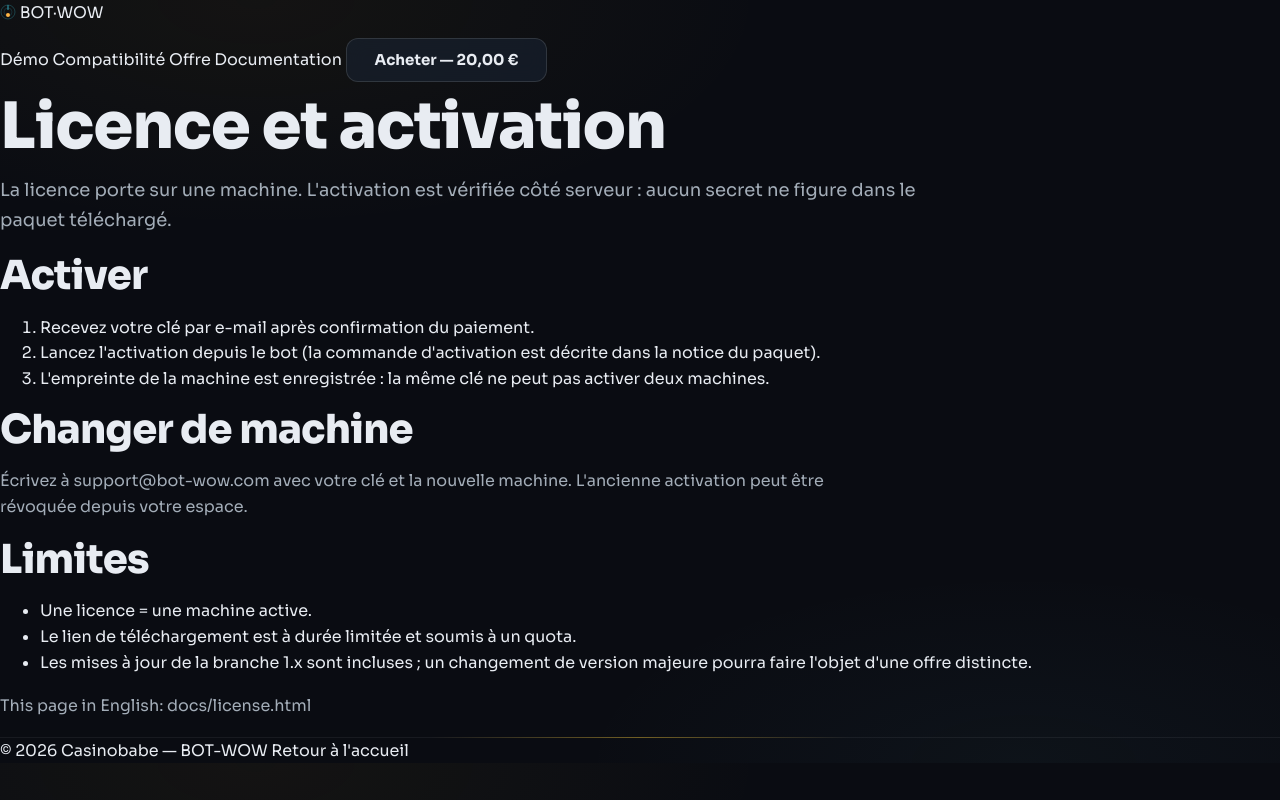
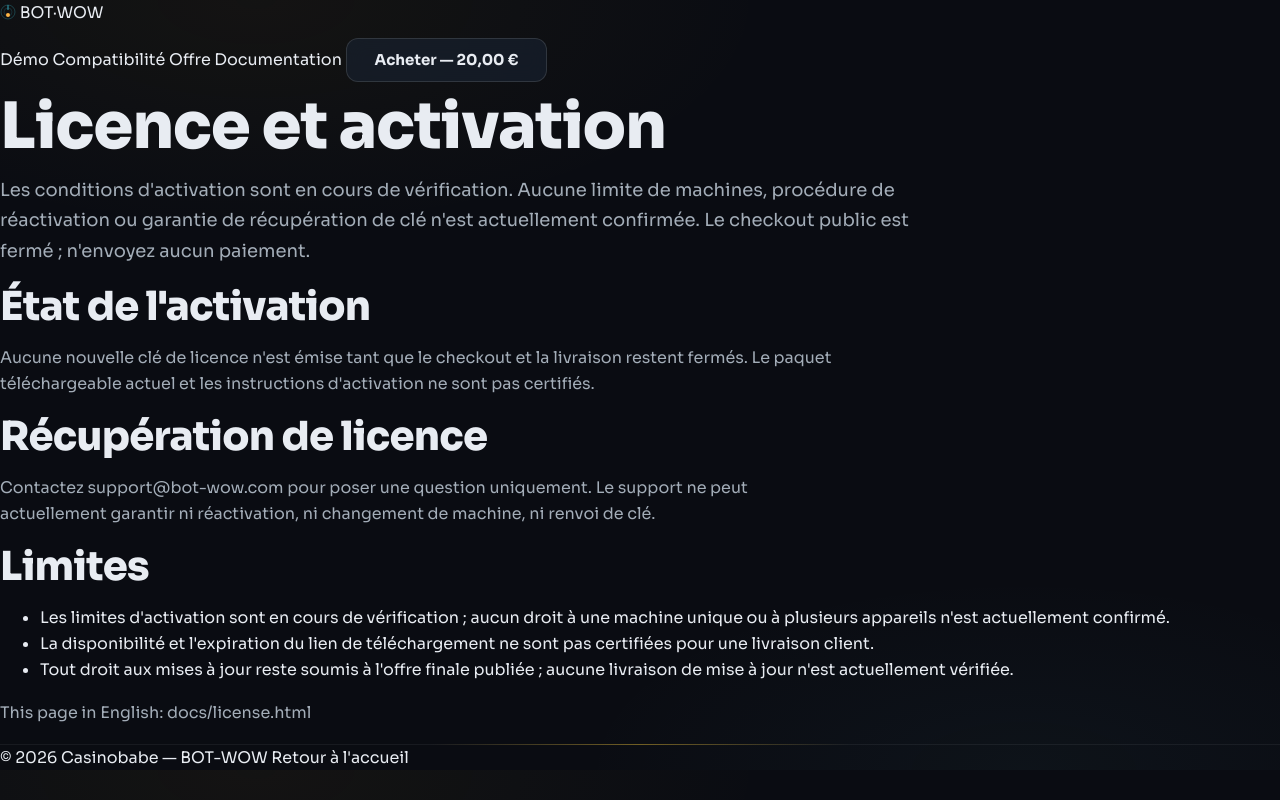
Before and after one commit to aveca/bot-wow, a website: page docs/fr/license.html in a window 1280 px wide. Drawn offline with Linux system fonts and the light colour scheme.

Commit message:
fix(copy): qualify unverified French licence and activation terms

```diff
--- a/docs/fr/license.html
+++ b/docs/fr/license.html
@@ -41,20 +41,16 @@
   <div class="wrap">
     <div class="panel">
       <h1>Licence et activation</h1>
-      <p class="lead">La licence porte sur une machine. L'activation est vérifiée côté serveur : aucun secret ne figure dans le paquet téléchargé.</p>
-      <h2>Activer</h2>
-      <ol>
-        <li>Recevez votre clé par e-mail après confirmation du paiement.</li>
-        <li>Lancez l'activation depuis le bot (la commande d'activation est décrite dans la notice du paquet).</li>
-        <li>L'empreinte de la machine est enregistrée : la même clé ne peut pas activer deux machines.</li>
-      </ol>
-      <h2>Changer de machine</h2>
-      <p>Écrivez à <a href="mailto:support@bot-wow.com">support@bot-wow.com</a> avec votre clé et la nouvelle machine. L'ancienne activation peut être révoquée depuis votre espace.</p>
+      <p class="lead">Les conditions d'activation sont en cours de vérification. Aucune limite de machines, procédure de réactivation ou garantie de récupération de clé n'est actuellement confirmée. Le checkout public est fermé ; n'envoyez aucun paiement.</p>
+      <h2>État de l'activation</h2>
+      <p>Aucune nouvelle clé de licence n'est émise tant que le checkout et la livraison restent fermés. Le paquet téléchargeable actuel et les instructions d'activation ne sont pas certifiés.</p>
+      <h2>Récupération de licence</h2>
+      <p>Contactez <a href="mailto:support@bot-wow.com">support@bot-wow.com</a> pour poser une question uniquement. Le support ne peut actuellement garantir ni réactivation, ni changement de machine, ni renvoi de clé.</p>
       <h2>Limites</h2>
       <ul>
-        <li>Une licence = une machine active.</li>
-        <li>Le lien de téléchargement est à durée limitée et soumis à un quota.</li>
-        <li>Les mises à jour de la branche 1.x sont incluses ; un changement de version majeure pourra faire l'objet d'une offre distincte.</li>
+        <li>Les limites d'activation sont en cours de vérification ; aucun droit à une machine unique ou à plusieurs appareils n'est actuellement confirmé.</li>
+        <li>La disponibilité et l'expiration du lien de téléchargement ne sont pas certifiées pour une livraison client.</li>
+        <li>Tout droit aux mises à jour reste soumis à l'offre finale publiée ; aucune livraison de mise à jour n'est actuellement vérifiée.</li>
       </ul>
       <p class="note" style="margin-top:18px">This page in English:
         <a href="../license.html">docs/license.html</a></p>
```
